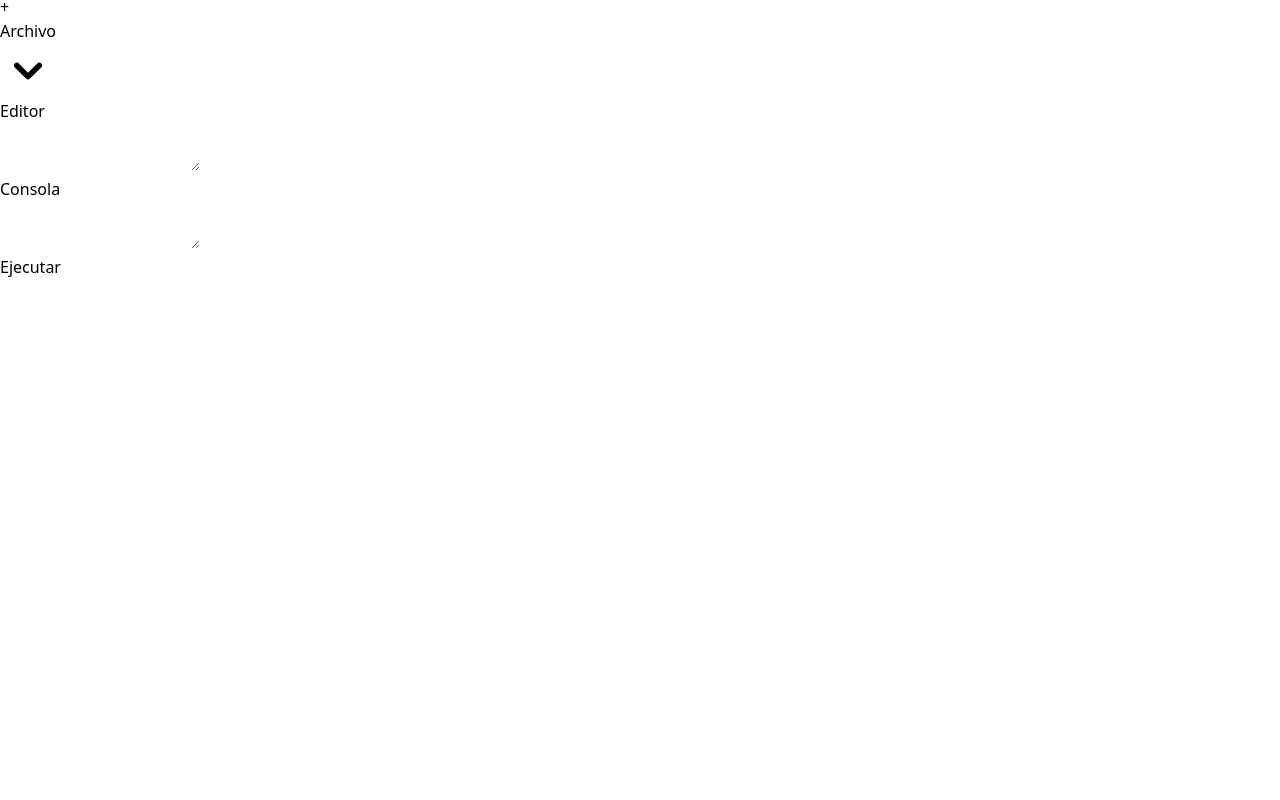
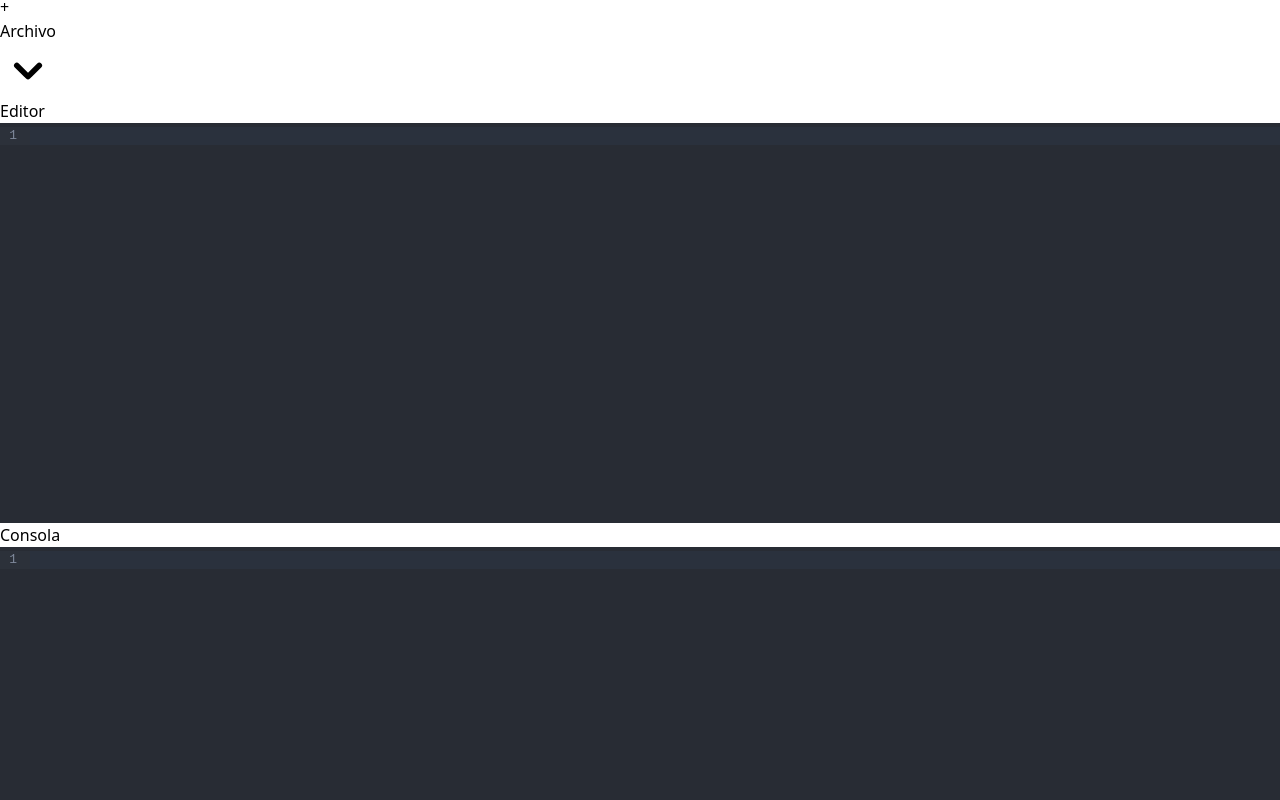
Before and after one commit to rodriporon/-OLC1-F1-201902781-, a Next.js app in the folder frontend/: page /principal in a window 1280 px wide. Shown: the part 940-1740 px from the top of the page. Before the commit the page ends 1219 px from the top, so only its background shows below. Built offline with nearby package versions, Linux system fonts and the light colour scheme.

Commit message:
se cambio textarea por codeMirror

```diff
--- a/frontend/components/Pestaña/index.js
+++ b/frontend/components/Pestaña/index.js
@@ -2,6 +2,8 @@ import { ChevronDownIcon } from '@heroicons/react/solid'
 import { Fragment, useState } from 'react'
 import { Menu, Transition, Dialog } from '@headlessui/react'
 import { saveAs } from 'file-saver'
+import CodeMirror from '@uiw/react-codemirror'
+import { oneDark } from '@codemirror/theme-one-dark'
 
 export default function Pestaña ({ isHidden }) {
   const [isOpen, setIsOpen] = useState(false)
@@ -15,13 +17,6 @@ export default function Pestaña ({ isHidden }) {
   const handlerGuardarComo = () => {
     const blob = new window.Blob([fileValue], { type: 'text/plain;charset=utf-8' })
     saveAs(blob, 'archivo.lf')
-  }
-  const handlerOnChangeTextArea = e => {
-    setFileValue(e.target.value)
-  }
-
-  const handlerOnChangeConsola = e => {
-    setConsolaValue(e.targe.value)
   }
 
   const handlerBotonEjecutar = e => {
@@ -200,11 +195,27 @@ export default function Pestaña ({ isHidden }) {
         <div className='relative items-center px-8 grid lg:grid-cols-2 gap-10'>
           <div className='relative'>
             <h4 className='font-medium underline dark:decoration-sky-400 decoration-sky-500 py-4'>Editor</h4>
-            <textarea value={fileValue} spellCheck={false} className='no-underline shadow-xl bg-gray-200 dark:bg-zinc-700 resize-none rounded-md relative h-96 w-full max-w-full' onChange={handlerOnChangeTextArea} />
+            <CodeMirror
+              value={fileValue}
+              height='400px'
+              onChange={(value, viewUpdate) => {
+                setFileValue(value)
+              }}
+              theme={oneDark}
+            />
+
           </div>
           <div className='relative'>
             <h4 className='font-medium underline dark:decoration-pink-400 decoration-pink-500 py-4'>Consola</h4>
-            <textarea value={consolaValue} spellCheck={false} className='shadow-xl bg-gray-200 dark:bg-zinc-700 resize-none rounded-md relative h-96 w-full max-w-full' onChange={handlerOnChangeConsola} />
+            <CodeMirror
+              value={consolaValue}
+              height='400px'
+              onChange={(value, viewUpdate) => {
+                setConsolaValue(value)
+              }}
+              theme={oneDark}
+            />
+
           </div>
 
         </div>
--- a/frontend/package.json
+++ b/frontend/package.json
@@ -11,6 +11,7 @@
   "dependencies": {
     "@headlessui/react": "^1.6.4",
     "@heroicons/react": "^1.0.6",
+    "@uiw/react-codemirror": "^4.8.1",
     "file-saver": "^2.0.5",
     "next": "12.1.6",
     "next-themes": "^0.2.0",
--- a/frontend/pages/reporte-errores/index.js
+++ b/frontend/pages/reporte-errores/index.js
@@ -32,7 +32,7 @@ export default function ReporteErrores () {
                 loading
                   ? (
                     <div className='text-center'>
-                      <svg role='status' class='inline w-8 h-8 mr-2 text-gray-200 animate-spin dark:text-gray-600 fill-pink-600' viewBox='0 0 100 101' fill='none' xmlns='http://www.w3.org/2000/svg'>
+                      <svg role='status' className='inline w-8 h-8 mr-2 text-gray-200 animate-spin dark:text-gray-600 fill-pink-600' viewBox='0 0 100 101' fill='none' xmlns='http://www.w3.org/2000/svg'>
                         <path d='M100 50.5908C100 78.2051 77.6142 100.591 50 100.591C22.3858 100.591 0 78.2051 0 50.5908C0 22.9766 22.3858 0.59082 50 0.59082C77.6142 0.59082 100 22.9766 100 50.5908ZM9.08144 50.5908C9.08144 73.1895 27.4013 91.5094 50 91.5094C72.5987 91.5094 90.9186 73.1895 90.9186 50.5908C90.9186 27.9921 72.5987 9.67226 50 9.67226C27.4013 9.67226 9.08144 27.9921 9.08144 50.5908Z' fill='currentColor' />
                         <path d='M93.9676 39.0409C96.393 38.4038 97.8624 35.9116 97.0079 33.5539C95.2932 28.8227 92.871 24.3692 89.8167 20.348C85.8452 15.1192 80.8826 10.7238 75.2124 7.41289C69.5422 4.10194 63.2754 1.94025 56.7698 1.05124C51.7666 0.367541 46.6976 0.446843 41.7345 1.27873C39.2613 1.69328 37.813 4.19778 38.4501 6.62326C39.0873 9.04874 41.5694 10.4717 44.0505 10.1071C47.8511 9.54855 51.7191 9.52689 55.5402 10.0491C60.8642 10.7766 65.9928 12.5457 70.6331 15.2552C75.2735 17.9648 79.3347 21.5619 82.5849 25.841C84.9175 28.9121 86.7997 32.2913 88.1811 35.8758C89.083 38.2158 91.5421 39.6781 93.9676 39.0409Z' fill='currentFill' />
                       </svg>
--- a/frontend/pages/tabla-simbolos/index.js
+++ b/frontend/pages/tabla-simbolos/index.js
@@ -32,7 +32,7 @@ export default function TablaSimbolos () {
           {loading
             ? (
               <div className='text-center'>
-                <svg role='status' class='inline w-8 h-8 mr-2 text-gray-200 animate-spin dark:text-gray-600 fill-pink-600' viewBox='0 0 100 101' fill='none' xmlns='http://www.w3.org/2000/svg'>
+                <svg role='status' className='inline w-8 h-8 mr-2 text-gray-200 animate-spin dark:text-gray-600 fill-pink-600' viewBox='0 0 100 101' fill='none' xmlns='http://www.w3.org/2000/svg'>
                   <path d='M100 50.5908C100 78.2051 77.6142 100.591 50 100.591C22.3858 100.591 0 78.2051 0 50.5908C0 22.9766 22.3858 0.59082 50 0.59082C77.6142 0.59082 100 22.9766 100 50.5908ZM9.08144 50.5908C9.08144 73.1895 27.4013 91.5094 50 91.5094C72.5987 91.5094 90.9186 73.1895 90.9186 50.5908C90.9186 27.9921 72.5987 9.67226 50 9.67226C27.4013 9.67226 9.08144 27.9921 9.08144 50.5908Z' fill='currentColor' />
                   <path d='M93.9676 39.0409C96.393 38.4038 97.8624 35.9116 97.0079 33.5539C95.2932 28.8227 92.871 24.3692 89.8167 20.348C85.8452 15.1192 80.8826 10.7238 75.2124 7.41289C69.5422 4.10194 63.2754 1.94025 56.7698 1.05124C51.7666 0.367541 46.6976 0.446843 41.7345 1.27873C39.2613 1.69328 37.813 4.19778 38.4501 6.62326C39.0873 9.04874 41.5694 10.4717 44.0505 10.1071C47.8511 9.54855 51.7191 9.52689 55.5402 10.0491C60.8642 10.7766 65.9928 12.5457 70.6331 15.2552C75.2735 17.9648 79.3347 21.5619 82.5849 25.841C84.9175 28.9121 86.7997 32.2913 88.1811 35.8758C89.083 38.2158 91.5421 39.6781 93.9676 39.0409Z' fill='currentFill' />
                 </svg>
```
Also changed, not shown: 1 other file (tests, documents, lock files or other folders).
